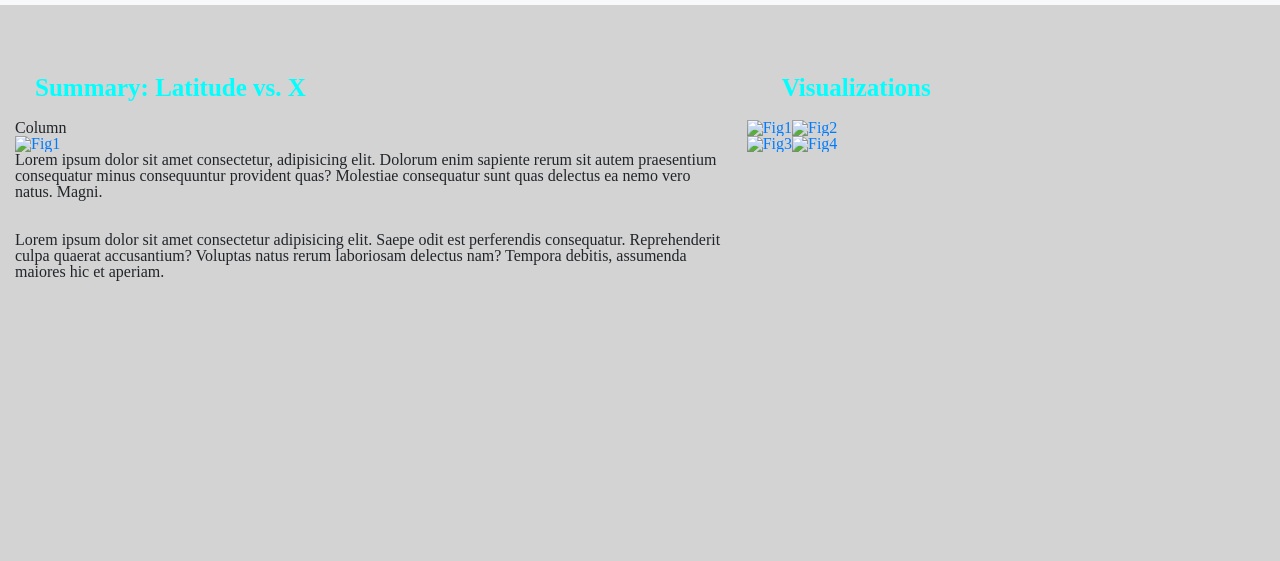
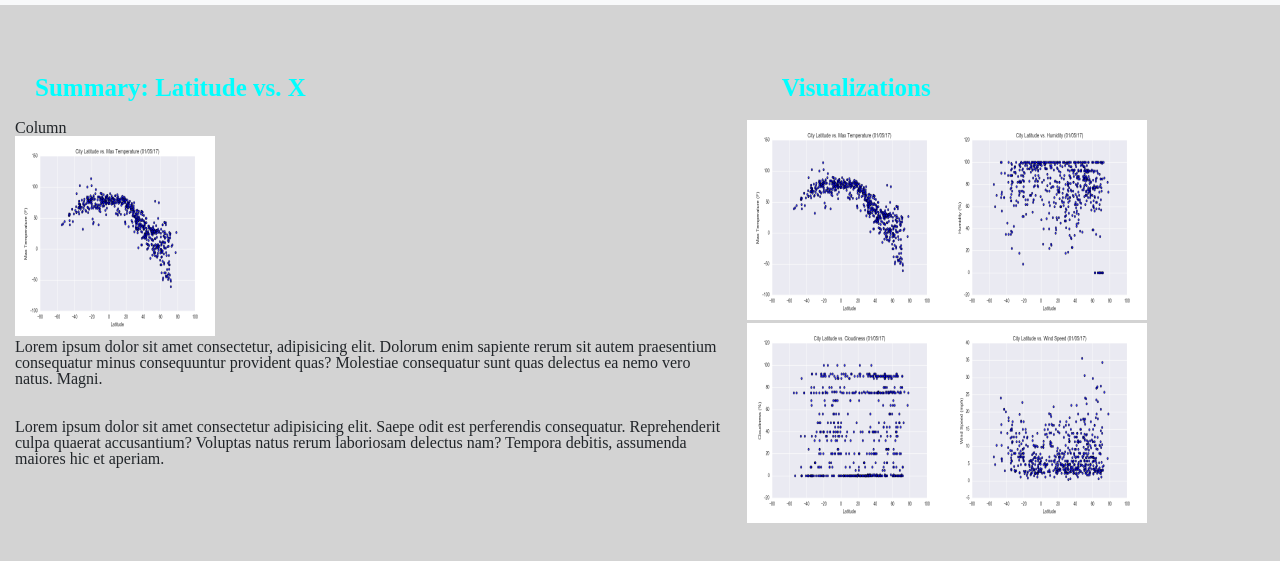
Before and after one commit to JohnathanFludd/Web-Design-Challenge, a plain HTML site: page index.html in a window 1280 px wide. Shown: the part 51-612 px from the top of the page. Drawn offline with nearby package versions, Linux system fonts and the light colour scheme; the site is published under a folder, as on GitHub Pages, so addresses that start at the root find nothing.

Commit message:
fixing folder path

```diff
--- a/index.html
+++ b/index.html
@@ -42,10 +42,10 @@
 
 
                         <div class="dropdown-menu" aria-labelledby="navbarDropdown">
-                            <a class="dropdown-item" href="/Resources/assets/images/Fig1.png">Max Tempature</a>
-                            <a class="dropdown-item" href="/Resources/assets/images/Fig2.png">Humidity</a>
-                            <a class="dropdown-item" href="/Resources/assets/images/Fig3.png">Cloudiness</a>
-                            <a class="dropdown-item" href="/Resources/assets/images/Fig4.png">Wind Speed</a>
+                            <a class="dropdown-item" href="Resources/assets/images/Fig1.png">Max Tempature</a>
+                            <a class="dropdown-item" href="Resources/assets/images/Fig2.png">Humidity</a>
+                            <a class="dropdown-item" href="Resources/assets/images/Fig3.png">Cloudiness</a>
+                            <a class="dropdown-item" href="Resources/assets/images/Fig4.png">Wind Speed</a>
                         </div>
 
                     </li>
@@ -63,7 +63,7 @@
             <div class=" col-md-7 column">
                 <h1>Summary: Latitude vs. X</h1>
                 <p>Column</p>
-                <div><a href="/index2.html"><img class="img-main" src="/Resources/assets/images/Fig1.png"
+                <div><a href="/index2.html"><img class="img-main" src="Resources/assets/images/Fig1.png"
                             alt="Fig1"></a></div>
                 <p>Lorem ipsum dolor sit amet consectetur, adipisicing elit. Dolorum enim sapiente rerum sit autem
                     praesentium consequatur minus consequuntur provident quas? Molestiae consequatur sunt quas
@@ -81,19 +81,19 @@
                 <h1>Visualizations</h1>
                 <div class="row">
                     <div class="img-side"><a href="/index2.html"><img class="nav-image"
-                                src="/Resources/assets/images/Fig1.png" alt="Fig1"></a>
+                                src="Resources/assets/images/Fig1.png" alt="Fig1"></a>
                     </div>
                     <div class="img-side"><a href="/index2.html"><img class="nav-image"
-                                src="/Resources/assets/images/Fig2.png" alt="Fig2"></a>
+                                src="Resources/assets/images/Fig2.png" alt="Fig2"></a>
                     </div>
                 </div>
 
                 <div class="row">
                     <div class="img-side"><a href="/index2.html"><img class="nav-image"
-                                src="/Resources/assets/images/Fig3.png" alt="Fig3"></a>
+                                src="Resources/assets/images/Fig3.png" alt="Fig3"></a>
                     </div>
                     <div class="img-side"><a href="/index2.html"><img class="nav-image"
-                                src="/Resources/assets/images/Fig4.png" alt="Fig4"></a>
+                                src="Resources/assets/images/Fig4.png" alt="Fig4"></a>
                     </div>
                 </div>
             </div>
```
Also changed, not shown: comparison.html (+8 -8 lines), data.html (+5 -5 lines).
